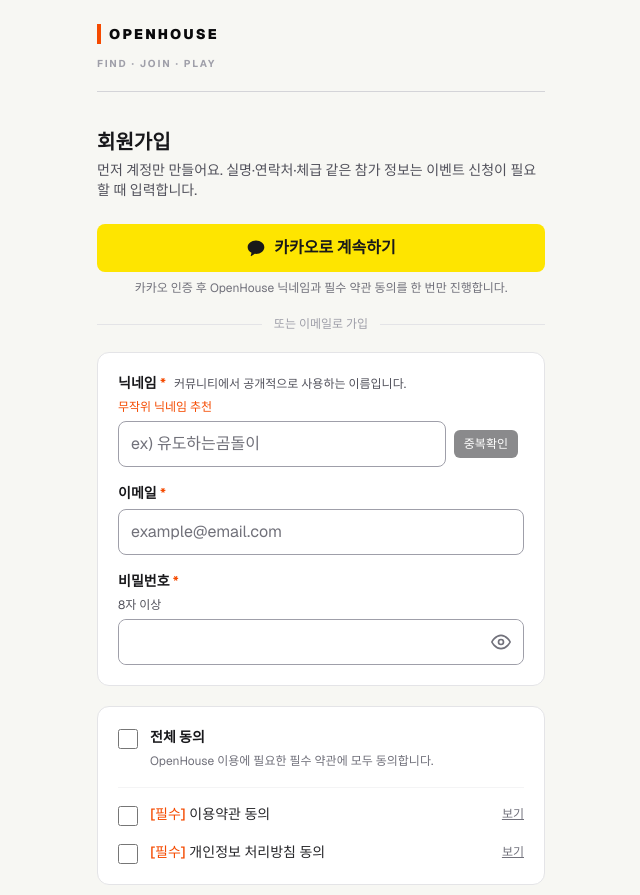
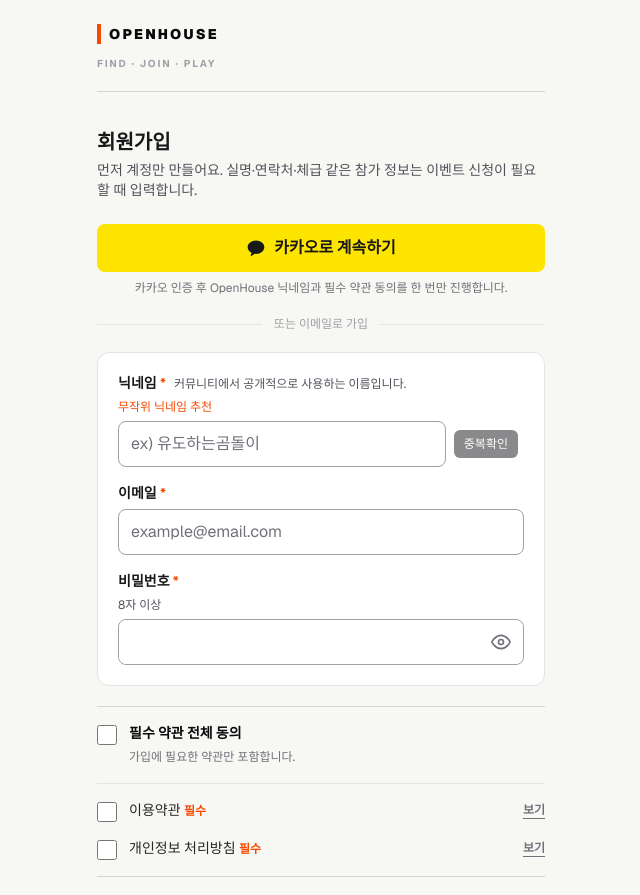
Before and after one commit to busy971126-arch/openhouse, a Next.js app: page /signup in a window 1280 px wide. Shown: the top 895 px of the page, without its empty margins (319-959 px from the left). Built offline with nearby package versions, Linux system fonts and the light colour scheme; no server answers.

Commit message:
refactor: simplify legal consent surface

```diff
--- a/components/auth/TermsConsent.tsx
+++ b/components/auth/TermsConsent.tsx
@@ -23,8 +23,8 @@
   }
 
   return (
-    <section className="rounded-xl border border-zinc-200 bg-white p-5">
-      <label className="flex cursor-pointer items-start gap-3 border-b border-zinc-100 pb-4">
+    <section className="border-y border-zinc-300 py-4">
+      <label className="flex cursor-pointer items-start gap-3 border-b border-zinc-200 pb-4">
         <input
           type="checkbox"
           checked={allAccepted}
@@ -32,9 +32,9 @@
           className="mt-0.5 h-5 w-5 rounded border-zinc-300 accent-orange-600"
         />
         <span>
-          <span className="block text-sm font-semibold text-zinc-900">전체 동의</span>
+          <span className="block text-sm font-bold text-zinc-950">필수 약관 전체 동의</span>
           <span className="mt-1 block text-xs leading-5 text-zinc-500">
-            OpenHouse 이용에 필요한 필수 약관에 모두 동의합니다.
+            가입에 필요한 약관만 포함합니다.
           </span>
         </span>
       </label>
@@ -48,13 +48,11 @@
             className="mt-0.5 h-5 w-5 rounded border-zinc-300 accent-orange-600"
           />
           <span className="flex min-w-0 flex-1 items-center justify-between gap-3">
-            <span className="text-zinc-800">
-              <span className="font-medium text-orange-600">[필수]</span> 이용약관 동의
-            </span>
+            <span className="text-zinc-800">이용약관 <span className="text-xs font-bold text-orange-600">필수</span></span>
             <Link
               href="/terms/service"
               target="_blank"
-              className="shrink-0 text-xs font-medium text-zinc-500 underline hover:text-zinc-800"
+              className="shrink-0 text-xs font-semibold text-zinc-500 underline underline-offset-4 hover:text-zinc-900"
             >
               보기
             </Link>
@@ -69,13 +67,11 @@
             className="mt-0.5 h-5 w-5 rounded border-zinc-300 accent-orange-600"
           />
           <span className="flex min-w-0 flex-1 items-center justify-between gap-3">
-            <span className="text-zinc-800">
-              <span className="font-medium text-orange-600">[필수]</span> 개인정보 처리방침 동의
-            </span>
+            <span className="text-zinc-800">개인정보 처리방침 <span className="text-xs font-bold text-orange-600">필수</span></span>
             <Link
               href="/terms/privacy"
               target="_blank"
-              className="shrink-0 text-xs font-medium text-zinc-500 underline hover:text-zinc-800"
+              className="shrink-0 text-xs font-semibold text-zinc-500 underline underline-offset-4 hover:text-zinc-900"
             >
               보기
             </Link>
```
